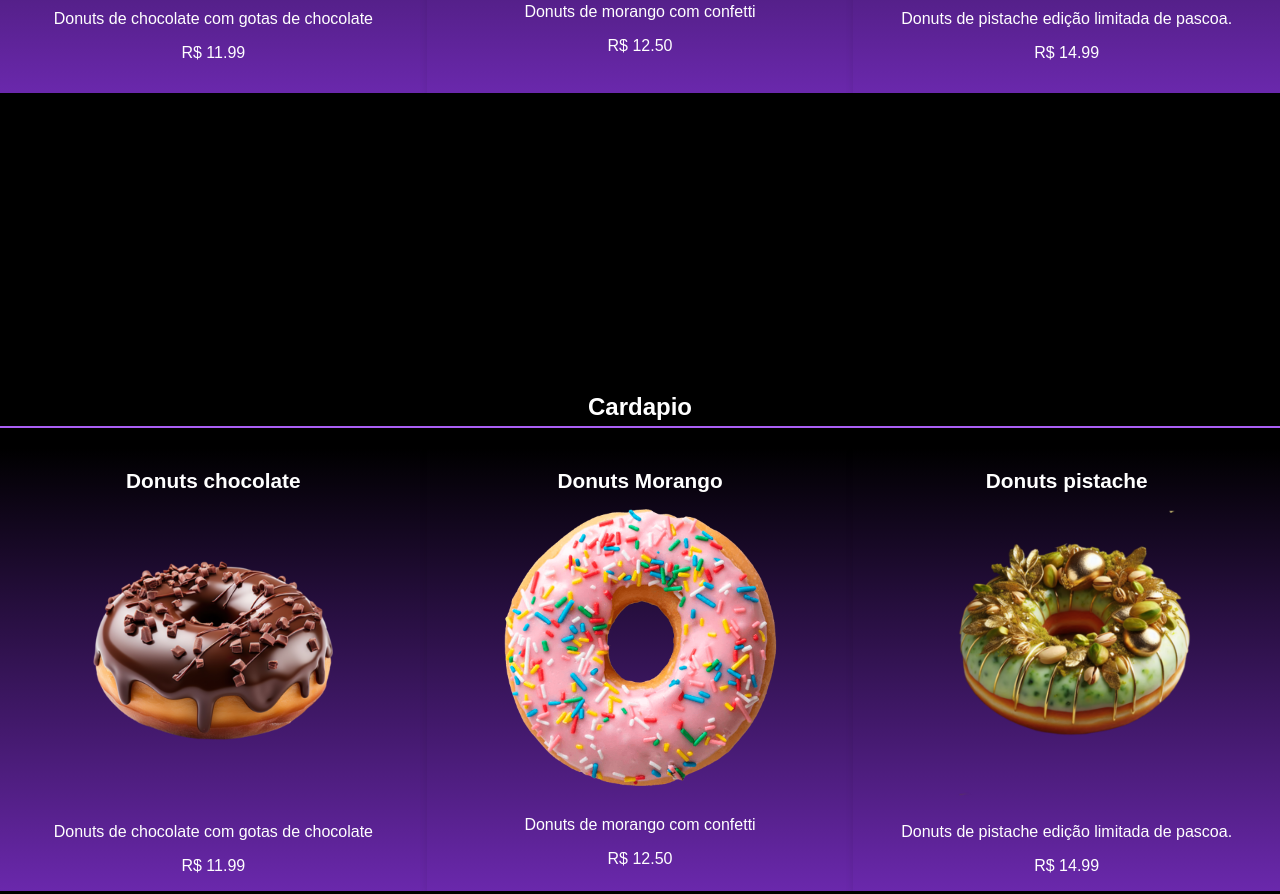
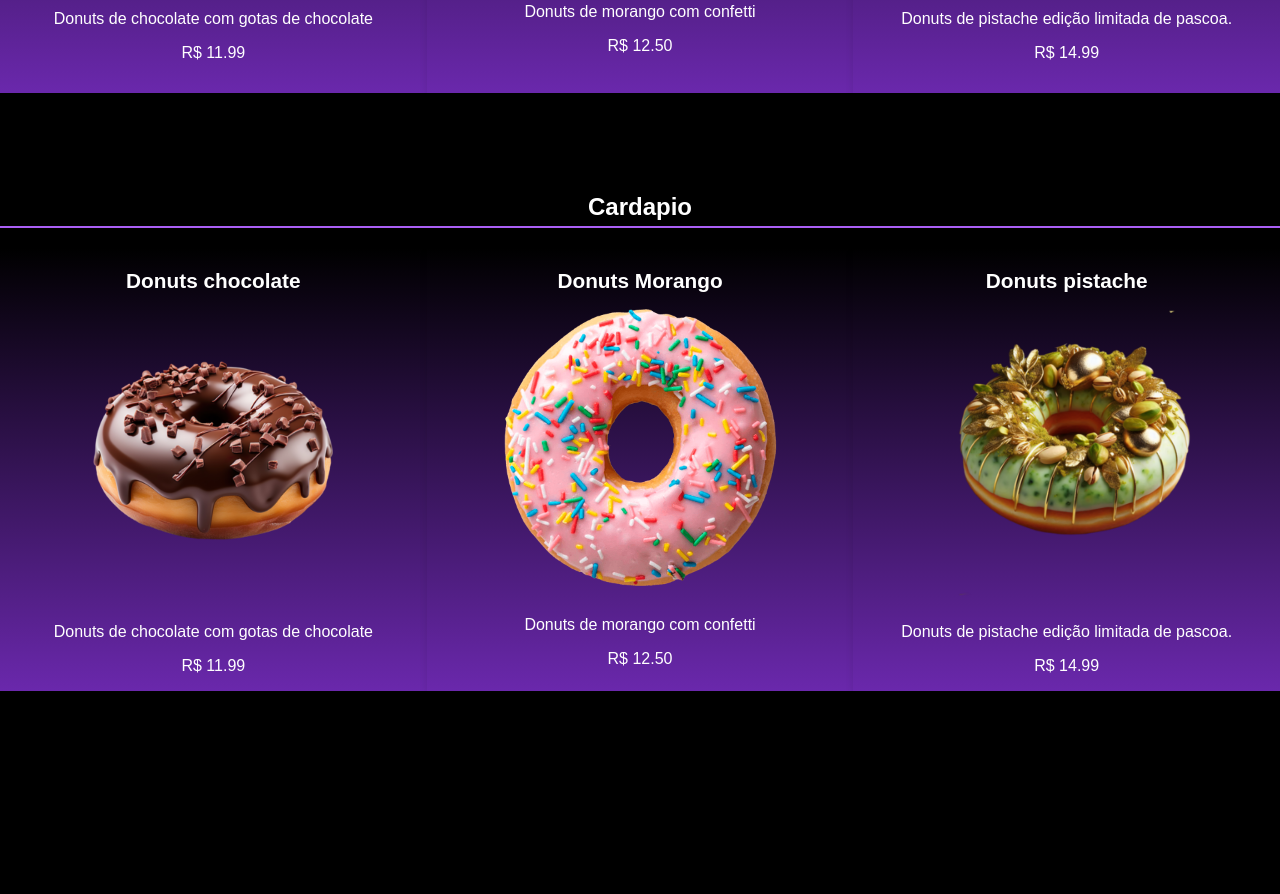
Before and after one commit to Dan3896/siteDonuts, a plain HTML site: page index.html in a window 1280 px wide. Shown: the part 731-1625 px from the top of the page. Drawn offline with Linux system fonts and the light colour scheme.

Commit message:
Update style.css

```diff
--- a/style.css
+++ b/style.css
@@ -52,6 +52,8 @@ nav{
     top: 0;
     left: 0;
     right: 0;
+    height: 60px;
+    z-index: 1000;
 }
 
 nav a {
@@ -220,13 +222,19 @@ footer {
     padding: 10px;
 }
 
+#sobre,
+#cardapio {
+    padding-top: 80px; /* altura estimada do menu fixo */
+    min-height: 100vh; /* garante que ocupa pelo menos a altura total da tela */
+    box-sizing: border-box;
+}
+
+
 #sobre {
     padding: 40px 0;
     margin: 0px;
     background: linear-gradient(to bottom, #000000, #6a28ac);
     /*background-color: #f4f4f9;*/
-    padding-top: 30vh;
-    height: 60vh;
     text-align: center;
     display: block;
 }
@@ -236,7 +244,7 @@ footer {
     margin: 0px;
     /*background: linear-gradient(to bottom, #000000, #0939c7);*/
     background-color: #000000;
-    padding-top: 30vh;
-    height: 60vh;
     text-align: center;
+    margin-bottom: 80px; /* dá espaço para o footer */
+
 }
```
